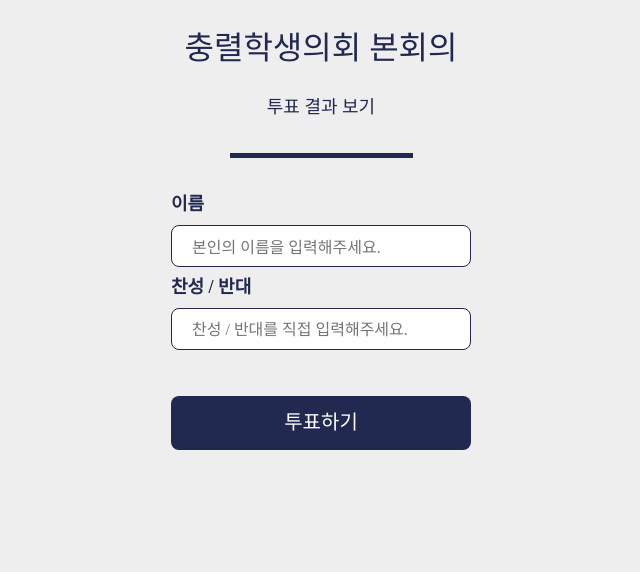
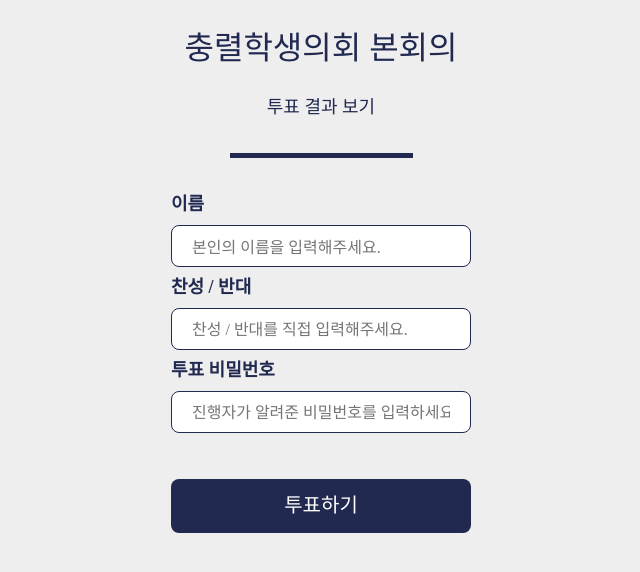
Before and after one commit to J1min/ChungRyeol-Student-Council, a Next.js app: page / in a window 1280 px wide. Shown: the top 572 px of the page, without its empty margins (319-959 px from the left). Built offline with nearby package versions, Linux system fonts and the light colour scheme; a web font is replaced by a local one.

Commit message:
ADD :: 투표 비밀번호 추가

```diff
--- a/constant/URL.ts
+++ b/constant/URL.ts
@@ -6,3 +6,4 @@ export const POST_URL = `${URL}/postData`;
 export const DELETE_URL = `${URL}/deleteAllData`;
 
 export const ADMIN_PASSWORD = `minseo`;
+export const ADMIN_VOTE_PASSWORD = `msms`;
--- a/context/useStore.ts
+++ b/context/useStore.ts
@@ -5,6 +5,9 @@ const useStore = create((set: any) => ({
   setName: (name: string) => set({ name: name }),
   result: "",
   setResult: (result: string) => set({ result: result }),
+  votePassword: "",
+  setVotePassword: (votePassword: string) =>
+    set({ votePassword: votePassword }),
 }));
 
 export default useStore;
--- a/pages/index.tsx
+++ b/pages/index.tsx
@@ -3,7 +3,7 @@ import axios from "axios";
 import { useRouter } from "next/router";
 import * as S from "../styles/style";
 import useStore from "../context/useStore";
-import { POST_URL } from "../constant/URL";
+import { POST_URL, ADMIN_VOTE_PASSWORD } from "../constant/URL";
 import type { NextPage } from "next";
 import Head from "next/head";
 
@@ -12,12 +12,18 @@ const Home: NextPage = () => {
   const {
     name,
     result,
+    votePassword,
   }: {
     name: string;
     result: string;
+    votePassword: string;
   } = useStore();
 
-  const vote = () => {
+  const vote = (votePassword: string) => {
+    if (votePassword !== ADMIN_VOTE_PASSWORD) {
+      alert("투표 비밀번호가 일치하지 않습니다.");
+      return;
+    }
     axios.post(POST_URL, { name: name, result: result }).then(() => {
       router.push("/result");
     });
@@ -26,7 +32,13 @@ const Home: NextPage = () => {
   return (
     <S.Container>
       <Form />
-      <S.LoginButton onClick={vote}>투표하기</S.LoginButton>
+      <S.LoginButton
+        onClick={() => {
+          vote(votePassword);
+        }}
+      >
+        투표하기
+      </S.LoginButton>
     </S.Container>
   );
 };
@@ -35,9 +47,11 @@ const Form: NextPage = () => {
   const {
     setName,
     setResult,
+    setVotePassword,
   }: {
     setName: any;
     setResult: any;
+    setVotePassword: any;
   } = useStore();
 
   return (
@@ -75,6 +89,17 @@ const Form: NextPage = () => {
             required
           />
         </S.FormElement>
+        <S.FormElement>
+          <S.LoginLabel>투표 비밀번호</S.LoginLabel>
+          <S.LoginInput
+            type="text"
+            placeholder="진행자가 알려준 비밀번호를 입력하세요."
+            onChange={(e: any) => {
+              setVotePassword(e.target.value);
+            }}
+            required
+          />
+        </S.FormElement>
       </S.FormContainer>
     </>
   );
```
